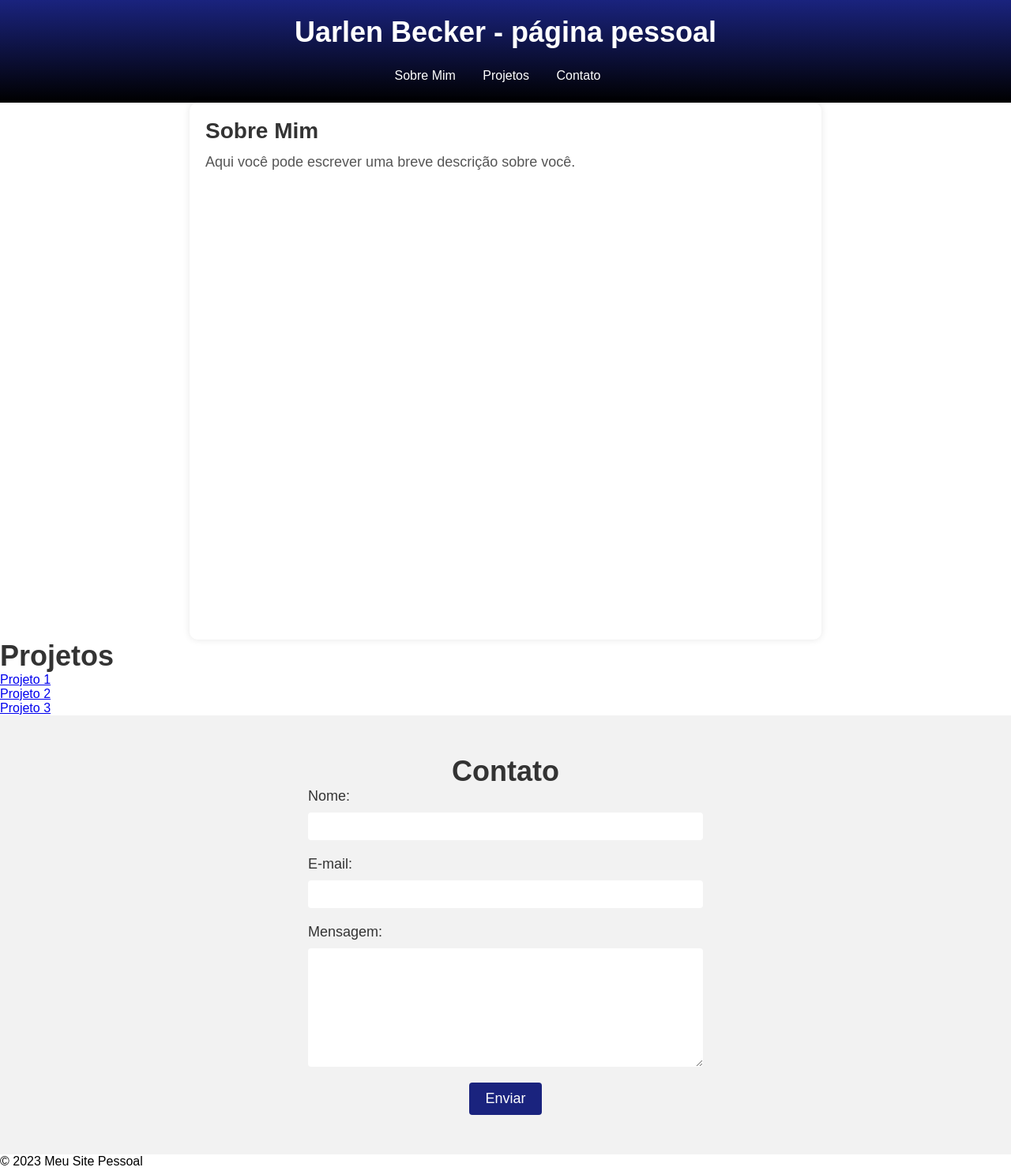
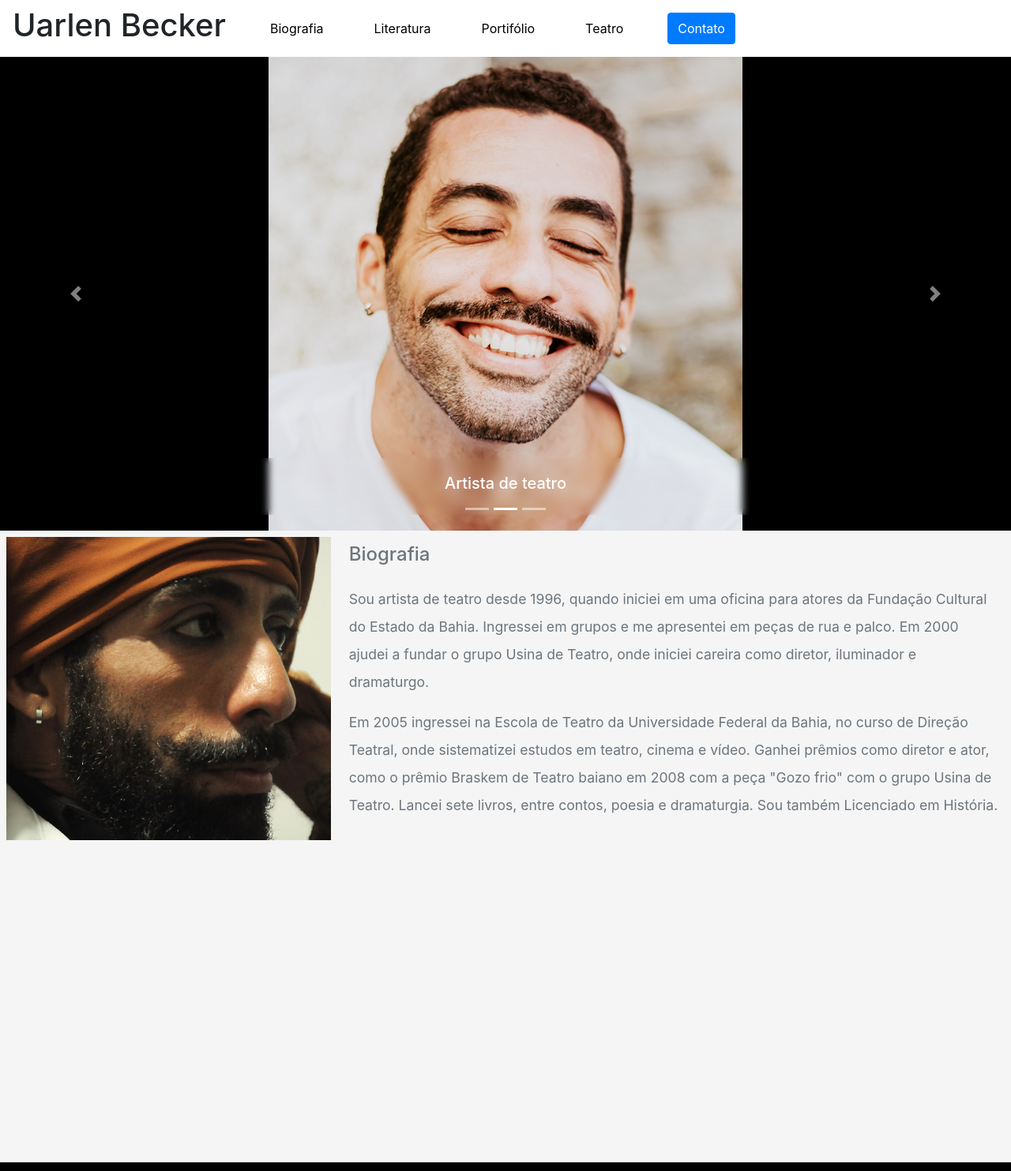
Before and after one commit to dvitorio/uarlen_portfolio, a plain HTML site: page index.html in a window 1280 px wide. Shown: the top 1483 px of the page at 79% size. Drawn offline with nearby package versions, Linux system fonts and the light colour scheme.

Commit message:
Ajustes no layout, animações AOS

```diff
--- /dev/null
+++ b/css/styles.css
@@ -0,0 +1,52 @@
+*{
+  margin: 0;
+  padding: 0;
+  box-sizing: border-box;
+}
+
+body{
+  background-color: #000000;
+}
+
+.navbar{
+  background-color: #ffffff !important;
+}
+
+.nav-link{
+  color: #000000 !important;
+}
+
+.menu a:hover{
+  background-color: rgb(218, 210, 210);
+  border-radius: 5px;
+}
+
+.firstPage{
+  position: relative;
+  max-width: 100vw;
+  max-height: 100vh !important;
+}
+
+.carousel-caption{
+  backdrop-filter: blur(5px);
+  overflow-x: hidden;
+}
+
+.bio{
+  background-color: #f5f5f5;
+  width: 100vw;
+  min-height: 100vh;
+}
+
+.bioPhoto{
+  width: 100vw;
+}
+
+.bioPhoto img{
+  width: 100%;
+}
+
+.bioText{
+  font-size: 1.1rem;
+  line-height: 35px;
+}
--- a/index.html
+++ b/index.html
@@ -5,52 +5,142 @@
   <meta charset="UTF-8">
   <meta http-equiv="X-UA-Compatible" content="IE=edge">
   <meta name="viewport" content="width=device-width, initial-scale=1.0">
-    <title>Uarlen Becker</title>
-    <link rel="stylesheet" href="styles.css">
+  <title>Uarlen Becker - página pessoal</title>
+  <!--BOOTSTRAP-->
+  <link rel="stylesheet" href="https://cdn.jsdelivr.net/npm/bootstrap@4.6.2/dist/css/bootstrap.min.css"
+    integrity="sha384-xOolHFLEh07PJGoPkLv1IbcEPTNtaed2xpHsD9ESMhqIYd0nLMwNLD69Npy4HI+N" crossorigin="anonymous">
+  <!--CSS-->
+  <link rel="stylesheet" href="/css/styles.css">
+  <!--FONTAWESOME-->
+  <link rel="stylesheet" href="https://cdnjs.cloudflare.com/ajax/libs/font-awesome/6.4.0/css/all.min.css"
+    integrity="sha512-iecdLmaskl7CVkqkXNQ/ZH/XLlvWZOJyj7Yy7tcenmpD1ypASozpmT/E0iPtmFIB46ZmdtAc9eNBvH0H/ZpiBw=="
+    crossorigin="anonymous" referrerpolicy="no-referrer" />
+  <!--AOS-->
+  <link href="https://unpkg.com/aos@2.3.1/dist/aos.css" rel="stylesheet">
 </head>
 
 <body>
 
-    <header>
-        <h1>Uarlen Becker - página pessoal</h1>
-        <nav>
-          <ul>
-            <li><a href="#sobre-mim">Sobre Mim</a></li>
-            <li><a href="#projetos">Projetos</a></li>
-            <li><a href="#contato">Contato</a></li>
-          </ul>
+  <!--Barra de navegação e menu-->
+  <section class="firstPage">
+    <nav class="navbar navbar-expand-lg navbar-light mx-auto">
+      <h1 class="h1 mr-5 text-black" href="#">Uarlen Becker</h1>
+      <button class="navbar-toggler bg-white" type="button" data-toggle="collapse" data-target="#navbarNavAltMarkup"
+        aria-controls="navbarNavAltMarkup" aria-expanded="false" aria-label="Toggle navigation">
+        <span class="navbar-toggler-icon"></span>
+      </button>
+      <div class="collapse navbar-collapse" id="navbarNavAltMarkup">
+        <div class="navbar-nav menu">
+          <a class="nav-link mr-5 active" href="#">Biografia</a>
+          <a class="nav-link mr-5" href="#">Literatura</a>
+          <a class="nav-link mr-5" href="#">Portifólio</a>
+          <a class="nav-link mr-5" href="#">Teatro</a>
+          <button class="btn btn-primary text-white">Contato</button>
+        </div>
+      </div>
     </nav>
-      </header>
-      <main>
-        <section id="sobre-mim">
-          <h2>Sobre Mim</h2>
-          <p>Aqui você pode escrever uma breve descrição sobre você.</p>
+
+    <!--Carrossel-->
+    <div id="carouselExampleCaptions" class="carousel slide" data-ride="carousel">
+      <ol class="carousel-indicators">
+        <li data-target="#carouselExampleCaptions" data-slide-to="0" class="active"></li>
+        <li data-target="#carouselExampleCaptions" data-slide-to="1"></li>
+        <li data-target="#carouselExampleCaptions" data-slide-to="2"></li>
+      </ol>
+      <div class="carousel-inner">
+        <div class="carousel-item active">
+          <img src="/img/uarlen1_carousel.png" class="d-block img mx-auto" alt="...">
+          <div class="carousel-caption d-none d-md-block">
+            <h5>Mentoria em escrita</h5>
+            <button class="btn btn-warning text-white">Agende sua mentoria em escrita</button>
+          </div>
+        </div>
+        <div class="carousel-item">
+          <img src="/img/uarlen2_carousel.png" class="d-block img mx-auto" alt="...">
+          <div class="carousel-caption d-none d-md-block">
+            <h5>Artista de teatro</h5>
+          </div>
+        </div>
+        <div class="carousel-item">
+          <img src="/img/uarlen3_carousel.png" class="d-block img mx-auto" alt="...">
+          <div class="carousel-caption d-none d-md-block">
+            <h5>Escritor</h5>
+          </div>
+        </div>
+      </div>
+      <button class="carousel-control-prev" type="button" data-target="#carouselExampleCaptions" data-slide="prev">
+        <span class="carousel-control-prev-icon" aria-hidden="true"></span>
+        <span class="sr-only">Previous</span>
+      </button>
+      <button class="carousel-control-next" type="button" data-target="#carouselExampleCaptions" data-slide="next">
+        <span class="carousel-control-next-icon" aria-hidden="true"></span>
+        <span class="sr-only">Next</span>
+      </button>
+    </div>
   </section>
-        <section id="projetos">
-          <h2>Projetos</h2>
-          <ul>
-            <li><a href="#">Projeto 1</a></li>
-            <li><a href="#">Projeto 2</a></li>
-            <li><a href="#">Projeto 3</a></li>
-          </ul>
-        </section>
-        <section id="contato">
-          <h2>Contato</h2>
-          <form>
-            <label for="nome">Nome:</label>
-            <input type="text" id="nome" name="nome">
-            <label for="email">E-mail:</label>
-            <input type="email" id="email" name="email">
-            <label for="mensagem">Mensagem:</label>
-            <textarea id="mensagem" name="mensagem"></textarea>
-            <button type="submit">Enviar</button>
+
+
+  <!--Descrição da Bio-->
+  <div class="container-fluid bio">
+    <div class="row">
+      <div data-aos="fade-up" class="col-xl-4 mx-auto bioPhoto p-2">
+        <img class="d-block img mx-auto" src="/img/uarlen6.png" alt="">
+      </div>
+      <div class="col-xl-8" data-aos="fade-left">
+        <h4 class="py-3 text-secondary">Biografia</h4>
+        <p class="bioText text-secondary">Sou artista de teatro desde 1996, quando iniciei em uma oficina para atores da Fundação Cultural do Estado da Bahia.
+          Ingressei em grupos e me apresentei em peças de rua e palco. Em 2000 ajudei a fundar o grupo Usina de Teatro, onde iniciei careira como
+          diretor, iluminador e dramaturgo.
+        </p>
+        <p class="bioText text-secondary">Em 2005 ingressei na Escola de Teatro da Universidade Federal da Bahia, no curso de Direção Teatral, onde
+          sistematizei estudos em teatro, cinema e vídeo. Ganhei prêmios como diretor e ator, como o prêmio Braskem de Teatro baiano em 2008 com a peça "Gozo frio"
+          com o grupo Usina de Teatro. Lancei sete livros, entre contos, poesia e dramaturgia.
+          Sou também Licenciado em História.</p>
+      </div>
+    </div>
+  </div>
+
+
+  <!--Formulário de contato-->
+  <div class="bg-dark container mt-5 p-3 rounded" data-aos="fade-up">
+    <h2 class="text-center text-light">Entre em contato</h2>
+    <form id="formulario-contato">
+      <div class="form-group">
+        <label class="text-white" for="nome">Nome:</label>
+        <input type="text" id="nome" name="nome" class="form-control" required>
+      </div>
+      <div class="form-group">
+        <label class="text-white" for="email">Email:</label>
+        <input type="email" id="email" name="email" class="form-control" required>
+      </div>
+      <div class="form-group">
+        <label class="text-white" for="mensagem">Mensagem:</label>
+        <textarea id="mensagem" name="mensagem" class="form-control" rows="5" required></textarea>
+      </div>
+      <button type="submit" class="btn btn-primary">Enviar</button>
     </form>
-        </section>
-      </main>
-      <footer>
-        <p>&copy; 2023 Meu Site Pessoal</p>
-      </footer>
+  </div>
 
+
+
+
+
+
+  <!--JAVASCRIPT BOOTSTRAP-->
+  <script src="https://cdn.jsdelivr.net/npm/jquery@3.5.1/dist/jquery.slim.min.js"
+    integrity="sha384-DfXdz2htPH0lsSSs5nCTpuj/zy4C+OGpamoFVy38MVBnE+IbbVYUew+OrCXaRkfj"
+    crossorigin="anonymous"></script>
+  <script src="https://cdn.jsdelivr.net/npm/popper.js@1.16.1/dist/umd/popper.min.js"
+    integrity="sha384-9/reFTGAW83EW2RDu2S0VKaIzap3H66lZH81PoYlFhbGU+6BZp6G7niu735Sk7lN"
+    crossorigin="anonymous"></script>
+  <script src="https://cdn.jsdelivr.net/npm/bootstrap@4.6.2/dist/js/bootstrap.min.js"
+    integrity="sha384-+sLIOodYLS7CIrQpBjl+C7nPvqq+FbNUBDunl/OZv93DB7Ln/533i8e/mZXLi/P+"
+    crossorigin="anonymous"></script>
+    <!--AOS-->
+    <script src="https://unpkg.com/aos@2.3.1/dist/aos.js"></script>
+    <script>
+      AOS.init();
+    </script>
 </body>
 
 </html>
--- a/styles.css
+++ /dev/null
@@ -1,146 +0,0 @@
-/*Zerando margens e espaçamentos internos*/
-*{
-    margin: 0;
-    padding: 0;
-    box-sizing: border-box;
-    font-family: Arial, Helvetica, sans-serif;
-}
-
-/* Define o estilo para o cabeçalho */
-header {
-    background: linear-gradient(to bottom, #1a237e, #000000);
-    padding: 20px;
-    text-align: center;
-  }
-
-
-  /* Define o estilo para o título principal */
-  h1 {
-    margin-top: 0;
-    font-size: 36px;
-    color: #fff;
-  }
-
-  /* Define o estilo para a navegação */
-  nav {
-    margin-top: 20px;
-  }
-
-  nav ul {
-    list-style: none;
-    margin: 0;
-    padding: 0;
-  }
-
-  nav li {
-    display: inline-block;
-    margin-right: 20px;
-  }
-
-  nav a {
-    display: block;
-    color: #fff;
-    text-decoration: none;
-    font-size: 16px;
-    padding: 5px;
-  }
-
-  nav a:hover {
-    color: #1a237e;
-    background-color: #fff;
-  }
-
-  /* Define o estilo para a seção de contato */
-#contato {
-    background-color: #f2f2f2;
-    padding: 50px;
-    text-align: center;
-  }
-
-  /* Define o estilo para o título */
-  h2 {
-    margin-top: 0;
-    font-size: 36px;
-    color: #333;
-  }
-
-/* Define o estilo para o formulário */
-form {
-    max-width: 500px;
-    margin: 0 auto;
-    display: flex;
-    flex-direction: column;
-    align-items: center;
-  }
-
-  label {
-    width: 100%;
-    max-width: 500px;
-    text-align: left;
-    margin-bottom: 10px;
-    font-size: 18px;
-    color: #333;
-  }
-
-  input,
-  textarea {
-    display: block;
-    width: 100%;
-    padding: 10px;
-    margin-bottom: 20px;
-    border: none;
-    border-radius: 4px;
-    box-sizing: border-box;
-  }
-
-  textarea {
-    height: 150px;
-  }
-
-  button[type="submit"] {
-    display: inline-block;
-    background-color: #1a237e;
-    color: #fff;
-    font-size: 18px;
-    padding: 10px 20px;
-    border: none;
-    border-radius: 4px;
-    cursor: pointer;
-    transition: background-color 0.3s ease;
-  }
-
-  button[type="submit"]:hover {
-    background-color: #000000;
-  }
-
-
-  /* Define o estilo para a seção */
-  #sobre-mim {
-    max-width: 800px;
-    height: 85vh;
-    margin: 0 auto;
-    padding: 20px;
-    background-color: #fff;
-    box-shadow: 0px 0px 10px rgba(0, 0, 0, 0.1);
-    border-radius: 10px;
-  }
-
-  /* Define o estilo para o título */
-  #sobre-mim h2 {
-    font-size: 28px;
-    color: #333;
-    margin-bottom: 10px;
-  }
-
-  /* Define o estilo para o texto */
-  #sobre-mim p {
-    font-size: 18px;
-    color: #555;
-    line-height: 1.5;
-  }
-</style>
-
-<section id="sobre-mim">
-  <h2>Sobre Mim</h2>
-  <p>Aqui você pode escrever uma breve descrição sobre você.</p>
-</section>
```
Also changed, not shown: img/Para site 3 - foto Lázaro Vencimento.png (added), img/uarlen1_carousel.png (added), img/uarlen2.jpeg (added), img/uarlen2_carousel.png (added), img/uarlen3.jpeg (added), img/uarlen3_carousel.png (added), img/uarlen6.png (added), js/scripts.js (added), 4 other files. Lines whose indentation alone changed are shown as unchanged.
